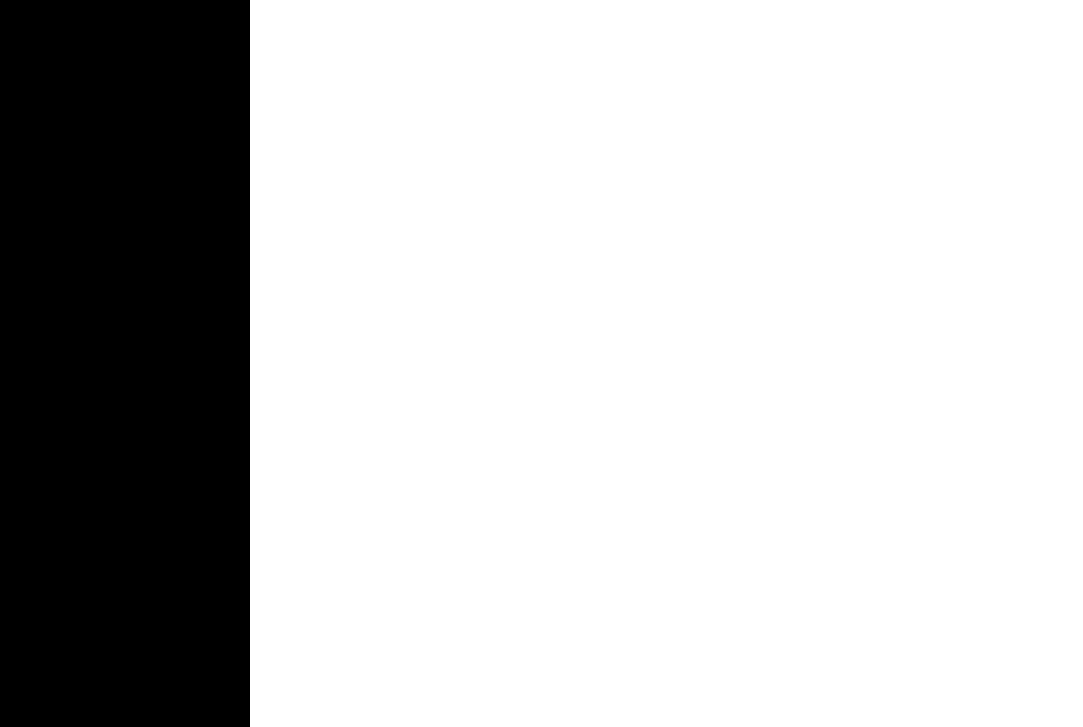
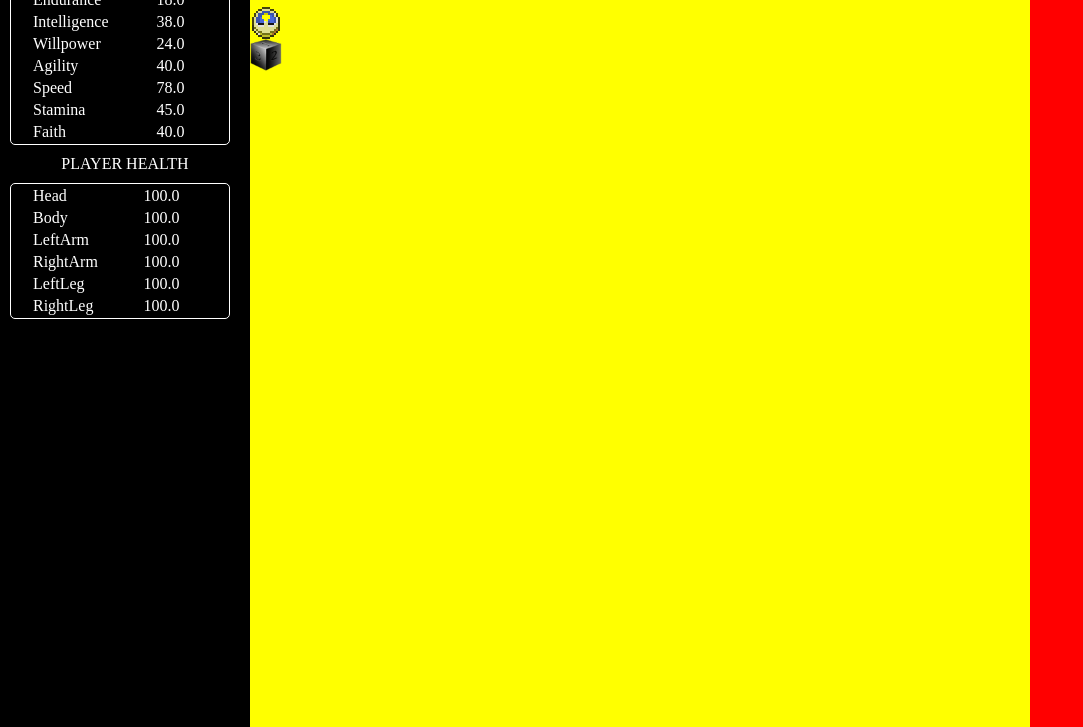
Before and after one commit to Hoijof/GoirsGame1, a plain HTML site: page index.html in a window 1280 px wide. Shown: the part 73-800 px from the top of the page, without its empty margins (0-1083 px from the left). Drawn offline with Linux system fonts and the light colour scheme; a web font is replaced by a local one.

Commit message:
- Style the page - Removed some features temporally.

```diff
--- a/css/main.css
+++ b/css/main.css
@@ -2,29 +2,104 @@
 
 @font-face {
 	font-family : mainFont;
-	src         : url(Dalelands.otf);
+	src         : url(../src/fonts/Dalelands.otf);
 }
 
 body {
-	font-family : mainFont;
+	font-family : mainFont sans-serif;
+    margin: 0;
 }
-
+.mainDiv{
+    width : 100%;
+    overflow: hidden;
+    position: relative;
+}
 /* PLAYER BAR STYLES */
 .playerBar {
-	position: fixed;
-	left    : 0px;
-	top     : 0px;
-	width   : 250px;
-	height  : 100%;
-	background-color : black
+	left     : 0;
+	top      : 0;
+	width    : 250px;
+	height   : 100%;
+	background-color : black;
+    position : absolute;
 }
 
 .playerBar > .header {
-	top: 0px;
+	top: 0;
 	color: white;
 	margin: 10px;
 	text-align: center;
 	width: 230px;
 }
 
+.playerBar > table {
+    color: white;
+    border: 1px solid white;
+    border-radius: 5px;
+    width: 220px;
+    margin-left: 10px;
+    margin-right: 10px;
+ }
+
+.playerBar > table > tbody > tr:hover {
+    background-color: white !important;
+    color : black;
+}
+
+.playerBar > table > tbody > tr:hover > td {
+    color : black;
+}
+
+.playerBar > table > tbody > tr > td:first-child {
+    text-align: left;
+    padding-left: 20px;
+}
+.playerBar > table > tbody > tr > td:last-child {
+    padding-right: 20px;
+}
+
+.playerBar > table > tbody > .normal > td {
+    color : white;
+}
+.playerBar > table > tbody > .increased > td {
+    color:green !important;
+}
+.playerBar > table > tbody > .decreased > td {
+    color:red !important;
+}
+
+/* MAIN BODY STYLES */
+
+.mainBody {
+    background-color: yellow;
+    float   : left;
+    height: 100%;
+    overflow: hidden;
+    margin-left: 250px;
+    margin-right: 250px;
+}
+
+.advanceButton {
+    background-image: url(../src/img/clock.png);
+    width  : 32px;
+    height : 32px;
+    cursor : pointer;
+}
+
+.rollPlayerButton {
+    background-image: url(../src/img/dice.png);
+    background-size : cover;
+    width  : 32px;
+    height : 32px;
+    cursor : pointer;
+}
+
 /* WORLD BAR STYLES */
+
+.worldBar {
+    background-color: red;
+    width    : 250px;
+    position : absolute;
+    right    : 0;
+    height   : 100%;
+}
--- a/index.html
+++ b/index.html
@@ -12,14 +12,36 @@
 	    <script src="js/classes/World.js" type="text/javascript"></script>
 	    <script src="js/classes/Entity.js" type="text/javascript"></script>
 	    <script src="js/classes/Player.js" type="text/javascript"></script>
+        <script src="js/engine.js" type="text/javascript"></script>
 	    <script src="js/main.js" type="text/javascript"></script>
 	</head>
 	<body>
-		<H1>GOIRS'S GAME</H1>
-		<div id="playerBar" class="playerBar">
-			<div id="header" class="header">
-				PLAYER STATS
-			</div>
-			<div id="stats" class="stats">
-		</div>
+        <div id="mainDiv" class="mainDiv">
+            <div id="playerBar" class="playerBar">
+
+                <div id="headerStats" class="header">
+                    PLAYER STATS
+                </div>
+                <table id="playerStats" class="stats">
+                </table>
+
+                <div id="headerHealth" class="header">
+                    PLAYER HEALTH
+                </div>
+                <table id="playerHealth" class="health">
+                </table>
+            </div>
+
+            <div id="mainBody" class="mainBody">
+
+                <H1>GOIRS'S GAME</H1>
+                <div id="advance" class="advanceButton"></div>
+                <div id="rollPlayer" class="rollPlayerButton"></div>
+            </div>
+
+            <div id="worldBar" class="worldBar">
+
+            </div>
+        </div>
+        <script src="js/style.js" type="text/javascript"></script>
 	</body>
--- /dev/null
+++ b/js/engine.js
@@ -0,0 +1,71 @@
+
+function Engine (world, player) {
+    this.world  = world;
+    this.player = player;
+}
+
+Engine.prototype.update = function(){
+    this.updatePlayerInfo();
+    this.updateWorldInfo();
+};
+
+Engine.prototype.updatePlayerInfo = function () {
+    var selector = $("#playerStats"),
+        html;
+
+    selector.html("");
+    for (var stat in player.attributes) {
+        html = ("<td>" + stat.charAt(0).toUpperCase() + stat.slice(1) + "</td>");
+        html +=("<td>" + player.attributes[stat].toFixed(3).replace(/0{0,2}$/, "") + "</td>");
+
+        selector.append("<tr>" + html + "</tr>");
+    }
+
+    selector = $("#playerHealth");
+    selector.html("");
+    for (stat in player.vitalPoints) {
+        html = ("<td>" + stat.charAt(0).toUpperCase() + stat.slice(1) + "</td>");
+        html +=("<td>" + player.vitalPoints[stat].toFixed(3).replace(/0{0,2}$/, "") + "</td>");
+
+        if (player.vitalPoints[stat] < 0) {
+            selector.append("<tr class='decreased'>" + html + "</tr>");
+        } else {
+            selector.append("<tr class='normal'>" + html + "</tr>");
+        }
+    }
+};
+
+Engine.prototype.updateWorldInfo = function () {
+
+};
+/*
+function updateWorldInfo() {
+    $("#info").html("");
+    addDivToWorldInfo("Day : " + world.day);
+    addDivToWorldInfo("Total Deaths : " + world.deaths);
+    addDivToWorldInfo("Total Births : " + world.births);
+    addDivToWorldInfo("Population : " + world.population);
+    addDivToWorldInfo("Player health : " + player.basics.health.toFixed(2) + " level : " + player.basics.level + " victories " + player.basics.victories + " defeats : " + player.basics.defeats + " exp: " + player.basics.experience);
+}
+
+function updatePlayerInfo() {
+    var div = $("#playerInfo");
+    div.html("");
+
+    div.append("<div>");
+    div.append("<div>Strength : " + player.attributes.strength + "</div>");
+    div.append("<div>Endurance : " + player.attributes.endurance + "</div>");
+    div.append("<div>Intelligence : " + player.attributes.intelligence + "</div>");
+    div.append("<div>Willpower : " + player.attributes.willpower + "</div>");
+    div.append("<div>Agility : " + player.attributes.agility + "</div>");
+    div.append("<div>Speed : " + player.attributes.speed + "</div>");
+    div.append("<div>Stamina : " + player.attributes.stamina + "</div>");
+    div.append("<div>Faith : " + player.attributes.faith + "</div>");
+    div.append("<div>Head : " + player.vitalPoints.head + "</div>");
+    div.append("<div>Body : " + player.vitalPoints.body + "</div>");
+    div.append("<div>Left Arm : " + player.vitalPoints.leftArm + "</div>");
+    div.append("<div>Right Arm : " + player.vitalPoints.rightArm + "</div>");
+    div.append("<div>Left Leg : " + player.vitalPoints.leftLeg + "</div>");
+    div.append("<div>Right Leg : " + player.vitalPoints.rightLeg + "</div>");
+    div.append("</div>");
+}*/
--- a/js/extendedFunctions.js
+++ b/js/extendedFunctions.js
@@ -8,7 +8,7 @@ function attack(attacker,attacked) {
 		return;
 	}
 	// select the zone to attack
-	var zones = Array();
+	var zones = [];
 	for (var zone in attacked.vitalPoints)
 		zones.push([zone, attacked.vitalPoints[zone]]);
 	zones.sort(function(a,b) { return b[1] - a[1]});
@@ -39,7 +39,6 @@ function attack(attacker,attacked) {
 	var legsOk = (attacked.vitalPoints.leftLeg > 0 && attacker.vitalPoints.rightLeg > 0);
 
 	if (attacked.attributes.agility/attacker.attributes.agility + getRandomInt(-2,2) > 5 && legsOk) { // TODO: take a look at it
-		dodges = true;
 		if (attacker.basics.id == 0 || attacked.basics.id == 0) {
 			console.log(attacker.basics.name + " attacks in the " + zoneToAttack[0] + " of " + attacked.basics.name + " but misses.");
 		}
@@ -47,6 +46,7 @@ function attack(attacker,attacked) {
 		damage = (((attacker.attributes.strength * 0.25 - attacked.attributes.endurance * 0.10) + attacker.attributes.agility * 0.15) * getRandom(0.8,1.1)).toFixed(3);
 		if (damage < 0) damage = 0;
 		attacked.vitalPoints[zoneToAttack[0]] -= damage;
+
 		if (attacker.basics.id == 0 || attacked.basics.id == 0) {
 			console.log(attacker.basics.name + " attacks in the " + zoneToAttack[0] + " of " + attacked.basics.name + " and deals " + damage + " points of damage. That part has " + attacked.vitalPoints[zoneToAttack[0]].toFixed(3) + " health points left.");
 		}
@@ -63,13 +63,6 @@ function attackingFirstCheck(attacker, attacked) {
 function survivalCheck(entity) {
 	var check = isAppening(entity.attributes.willpower * 0.6 + entity.attributes.faith * 0.2 + getRandomInt(-5,5));
 	return check;
-}
-
-function regeneratePerson (person) {
-	for (var vitalPoint in person.vitalPoints) {
-		vitalPoint += MAX_ENTITY_HEALTH * REGENERATION_RATIO;
-		if (vitalPoint > MAX_ENTITY_HEALTH) vitalPoint = MAX_ENTITY_HEALTH;
-	}
 }
 
 function isDying (entity) {
@@ -113,28 +106,28 @@ function getRandomAttributeName() {
 	var rand = getRandomInt(0,7);
 	switch (rand) {
 		case 0:
-			return "strength"
+			return "strength";
 		break;
 		case 1:
-			return "endurance"
+			return "endurance";
 		break;
 		case 2:
-			return "intelligence"
+			return "intelligence";
 		break;
 		case 3:
-			return "willpower"
+			return "willpower";
 		break;
 		case 4:
-			return "agility"
+			return "agility";
 		break;
 		case 5:
-			return "speed"
+			return "speed";
 		break;
 		case 6:
-			return "stamina"
+			return "stamina";
 		break;
 		case 7:
-			return "faith"
+			return "faith";
 		break;
 	}
 }
--- a/js/main.js
+++ b/js/main.js
@@ -1,47 +1,15 @@
+var world  = new World(),
+    player = new Entity(0),
+    foo    = new Entity(1),
+    engine = new Engine(world, player);
 
-function addDivToWorldInfo(div){
-		$("#info").html($("#info").html()+"<div>"+div+"</div>");
-	}
-function updateWorldInfo() {
-	$("#info").html("");
-	addDivToWorldInfo("Day : " + world.day);
-	addDivToWorldInfo("Total Deaths : " + world.deaths);
-	addDivToWorldInfo("Total Births : " + world.births);
-	addDivToWorldInfo("Population : " + world.population);
-	addDivToWorldInfo("Player health : " + player.basics.health.toFixed(2) + " level : " + player.basics.level + " victories " + player.basics.victories + " defeats : " + player.basics.defeats + " exp: " + player.basics.experience);
-}
 
-function updatePlayerInfo() {
-	var div = $("#playerInfo");
-	div.html("");
 
-	div.append("<div>");
-		div.append("<div>Strength : " + player.attributes.strength + "</div>");
-		div.append("<div>Endurance : " + player.attributes.endurance + "</div>");
-		div.append("<div>Intelligence : " + player.attributes.intelligence + "</div>");
-		div.append("<div>Willpower : " + player.attributes.willpower + "</div>");
-		div.append("<div>Agility : " + player.attributes.agility + "</div>");
-		div.append("<div>Speed : " + player.attributes.speed + "</div>");
-		div.append("<div>Stamina : " + player.attributes.stamina + "</div>");
-		div.append("<div>Faith : " + player.attributes.faith + "</div>");
-		div.append("<div>Head : " + player.vitalPoints.head + "</div>");
-		div.append("<div>Body : " + player.vitalPoints.body + "</div>");
-		div.append("<div>Left Arm : " + player.vitalPoints.leftArm + "</div>");
-		div.append("<div>Right Arm : " + player.vitalPoints.rightArm + "</div>");
-		div.append("<div>Left Leg : " + player.vitalPoints.leftLeg + "</div>");
-		div.append("<div>Right Leg : " + player.vitalPoints.rightLeg + "</div>");
-	div.append("</div>");
-}
-
-var world  = new World();
-
-var player = new Entity(0);
 player.basics.name = "Hoijof";
 //player.attributes.intelligence = 68;
 //player.attributes.agility = 30;
 //player.attributes.speed = 39;
 
-var foo = new Entity(1);
 foo.basics.name = getRandomCitizenName("male");
 
 foo.attributes.intelligence = 68;
@@ -51,25 +19,24 @@ foo.attributes.speed = 100;
 world.addPerson(player);
 
 $(document).ready(function (){
+
 	Math.seedrandom();
-	//updateWorldInfo();
-	//updatePlayerInfo();
+    engine.update();
 	$("#advance").on("click", function() {
 		Math.seedrandom();
 		world.callADay();
-		//updateWorldInfo();
-		//updatePlayerInfo();
+        engine.update();
 		//player.fightAgainstEntity(foo);
 		if (player.basics.isDead) {
-			alert("You lasted " + world.day + " days in this cruel world.")
-			location.reload();
+			alert("You lasted " + world.day + " days in this cruel world.");
+			//location.reload();
 		}
 	});
 
 	$("#rollPlayer").on("click", function() {
 		player = new Entity(0);
-		player.name = "Hoijof";
+		player.name = "Hoijof Golpeo";
 		world.addPerson(player);
-		updateWorldInfo();
+        engine.update();
 	});
 });
--- /dev/null
+++ b/js/style.js
@@ -0,0 +1,10 @@
+function setWidth() {
+    $('#mainBody').css('width', $(window).width() - 500);
+}
+
+$(document).ready(function() {
+    setWidth();
+    $(window).resize(function() {
+        setWidth();
+    });
+});
```
Also changed, not shown: src/fonts/Dalelands Bold Italic.otf (renamed from fonts/Dalelands Bold Italic.otf), src/fonts/Dalelands Bold.otf (renamed from fonts/Dalelands Bold.otf), src/fonts/Dalelands Italic.otf (renamed from fonts/Dalelands Italic.otf), src/fonts/Dalelands.otf (renamed from fonts/Dalelands.otf), src/fonts/Font License.txt (renamed from fonts/Font License.txt), src/img/clock.png (added), src/img/dice.png (added).
